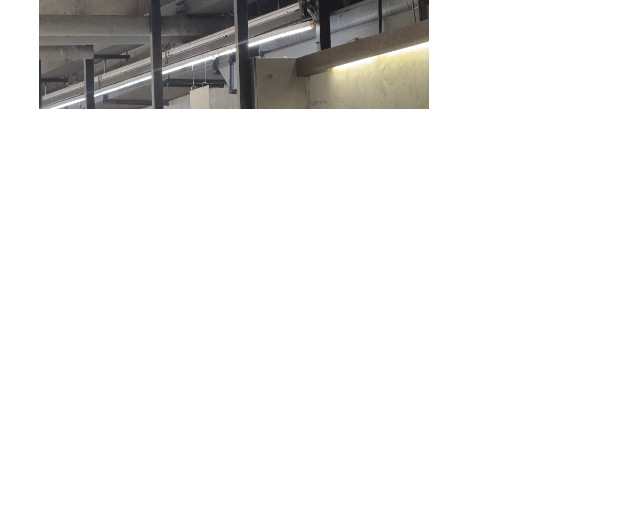
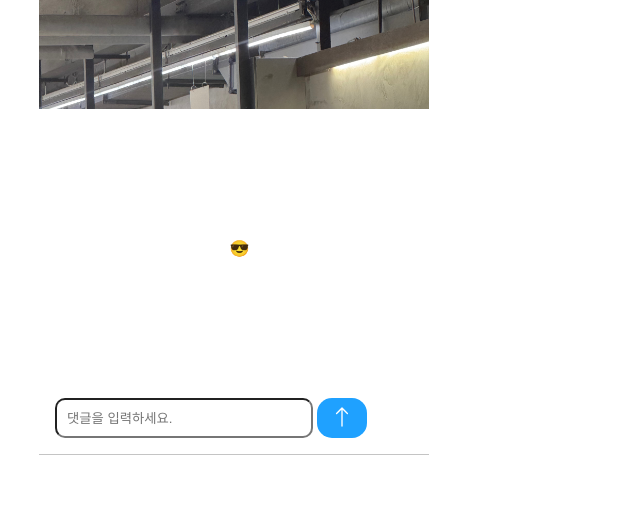
Before and after one commit to Pirogramming-22/Nam-Kyeongmin, a Django app: page / in a window 1280 px wide. Shown: the part 939-1456 px from the top of the page, without its empty margins (406-1046 px from the left). Before the commit the page ends 1048 px from the top, so only its background shows below. Run offline with Django 5.2, Linux system fonts and the light colour scheme.

Commit message:
[fix]: html, css 구성 완료

```diff
--- a/piro22_Ajax_Pirostagram/static/css/my_page.css
+++ b/piro22_Ajax_Pirostagram/static/css/my_page.css
@@ -183,8 +183,10 @@
 
 /* footer.css */
 footer {
+    border-top: 1.5px solid var(--gray);
     display: grid;
     grid-template-columns: repeat(5, 1fr);
+    align-items: center;
 }
 .navBar {
     color: var(--white);
@@ -249,8 +251,8 @@
     padding-block: 14px;
 }
 .feed_btn {
-    width: 26px;
-    height: 26px;
+    width: 25px;
+    height: 25px;
     margin-inline: 4px;
 }
 .feed_btn > img {
@@ -258,3 +260,72 @@
     height: 100%;
     filter: invert(100%) sepia(84%) saturate(161%) hue-rotate(195deg) brightness(118%) contrast(100%);
 }
+/* content_container */
+.content_container {
+    padding: 16px;
+    display: flex;
+    flex-direction: column;
+    align-items: flex-start;
+    gap: 20px;
+    font-size: 16px;
+}
+.comment_container {
+    display: flex;
+    flex-direction: column;
+    align-items: flex-start;
+    justify-content: space-between;
+    border-radius: 10px;
+    width: 100%;
+    height: 220px;
+}
+.uploaded_comment_container {
+    padding-left: 3px;
+    display: flex;
+    flex-direction: column;
+    gap: 7px;
+}
+.upload_comment {
+    padding-left: 3px;
+    display: flex;
+    gap: 6px;
+    align-items: center;
+}
+.comment_input_container {
+    display: flex;
+    align-items: center;
+    gap: 4px;
+    width: 100%;
+}
+.comment_input {
+    height: 40px;
+    padding: 10px;
+    width: 72%;
+    background-color: rgba(255, 255, 255, 0.85);
+    border-radius: 10px;
+}
+.comment_upload_btn {
+    width: 50px;
+    height: 40px;
+    background-color: var(--blue);
+    border-radius: 15px;
+    padding: 8px;
+}
+.comment_upload_btn > img {
+    width: 100%;
+    height: 90%;
+    filter: invert(100%) sepia(84%) saturate(161%) hue-rotate(195deg) brightness(118%) contrast(100%);
+}
+/* footer_navBar */
+.feed_btn_w {
+    width: 30px;
+    height: 30px;
+    margin-inline: 4px;
+}
+.feed_btn_w > img {
+    width: 100%;
+    height: 100%;
+}
+.footer_btn {
+    margin-block: 16px;
+    margin-inline: auto;
+}
--- a/piro22_Ajax_Pirostagram/templates/feeds/home.html
+++ b/piro22_Ajax_Pirostagram/templates/feeds/home.html
@@ -171,11 +171,13 @@
         {% endblock %}
       </main>
       <footer>
+        {% block forFooter %}
         <button class="navBar">1</button>
         <button class="navBar">2</button>
         <button class="navBar">3</button>
         <button class="navBar">4</button>
         <button class="navBar navBar--selected">5</button>
+        {% endblock %}
       </footer>
     </div>
   </body>
--- a/piro22_Ajax_Pirostagram/templates/feeds/my_page.html
+++ b/piro22_Ajax_Pirostagram/templates/feeds/my_page.html
@@ -46,5 +46,43 @@
             </button>
         </div>
     </div>
+    <div class="content_container">
+        <div class="update_like_num">명이 이 게시글을 좋아합니다.</div>
+        <div class="comment_container">
+            <div class="uploaded_comment_container">
+                <div class="upload_comment">
+                    <div class="commet_author">jannabijh</div>
+                    <div class="comment_content">저랑 볼링 한판 붙으시죠</div>
+                </div>
+                <div class="upload_comment">
+                    <div class="commet_author">day6kilogram</div>
+                    <div class="comment_content">오 뽈링~~😎</div>
+                </div>
+            </div>
+            <div class="comment_input_container">
+                <input type="text" placeholder="댓글을 입력하세요." class="comment_input">
+                <button type="submit" class="comment_upload_btn">
+                    <img src="{% static "assets/icons/arrow-up.svg" %}" alt="댓글 업로드 버튼" />
+                </button>
+            </div>
+        </div>
+    </div>
 </div>
 {% endblock %}
+{% block forFooter %}
+    <button class="feed_btn footer_btn">
+        <img src="{% static 'assets/icons/house-door.svg' %}" alt="홈 버튼" />
+    </button>
+    <button class="feed_btn footer_btn">
+        <img src="{% static 'assets/icons/search.svg' %}" alt="검색 버튼" />
+    </button>
+    <button class="feed_btn footer_btn">
+        <img src="{% static 'assets/icons/plus-square.svg' %}" alt="게시글 추가 버튼" />
+    </button>
+    <button class="feed_btn_w footer_btn">
+        <img src="{% static 'assets/icons/reels.svg' %}" alt="릴스 버튼" />
+    </button>
+    <button class="feed_btn footer_btn navBar--selected">
+        <img src="{% static 'assets/icons/person-circle.svg' %}" alt="계정 홈 버튼" />
+    </button>
+{% endblock %}
```
Also changed, not shown: piro22_Ajax_Pirostagram/static/assets/icons/arrow-up.svg (added), piro22_Ajax_Pirostagram/static/assets/icons/person-circle.svg (added), piro22_Ajax_Pirostagram/static/assets/icons/plus-square.svg (added), piro22_Ajax_Pirostagram/static/assets/icons/reels.svg (added), piro22_Ajax_Pirostagram/static/assets/icons/search.svg (added).
